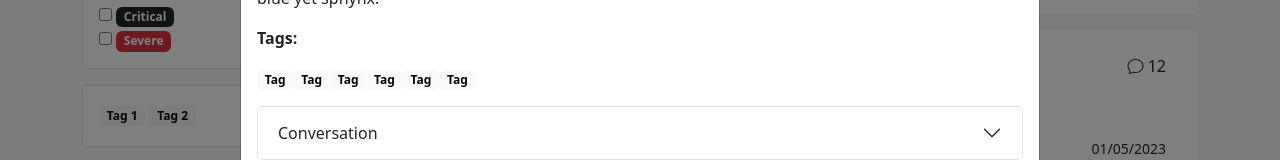
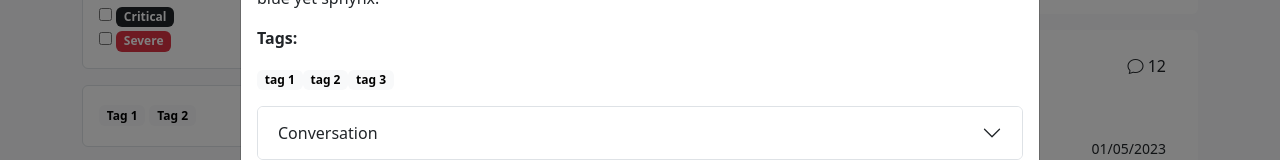
Before and after one commit to iO-Academy/IT-bug-tracking-FE, a React (Vite) app: page / in a window 1280 px wide. Both pictures are taken after a click on the element 782 px from the left and 190 px from the top of the page. Shown: the part 253-413 px from the top of the page. Built offline with nearby package versions, Linux system fonts and the light colour scheme.

Commit message:
Collapser with just CSS classes

```diff
--- a/src/Collapse/index.jsx
+++ b/src/Collapse/index.jsx
@@ -1,19 +1,10 @@
 import IssueComment from "../IssueComment/index.jsx";
 import React from "react";
 
-function Collapse({toggle, comments}) {
-    return <>
-        { toggle &&
-            comments.map(comment =>
-                <IssueComment
-                    key={comment.date_created}
-                    name={comment.name}
-                    comment={comment.comment}
-                    dateCreated={comment.date_created}
-                />
-            )
-        }
-    </>
+function Collapse({toggle, children}) {
+    return <div id="collapseOne" className={"collapse" + (toggle ? ' show' : '')}>
+        {children}
+    </div>
 }
 
 export default Collapse
--- a/src/IssueComment/index.jsx
+++ b/src/IssueComment/index.jsx
@@ -1,7 +1,7 @@
 function IssueComment({name, comment, dateCreated}) {
 
     return (
-        <div className="accordion-body mb-3 border-bottom">
+        <div className="mb-3 p-3 border-bottom">
             <h6>{name} <small className="float-end">{dateCreated}</small></h6>
             <p>{comment}</p>
         </div>
--- a/src/IssuePopUp/index.jsx
+++ b/src/IssuePopUp/index.jsx
@@ -1,6 +1,7 @@
 import Tags from "../Tags/index.jsx";
 import React, {useEffect, useState} from "react";
 import Collapse from "../Collapse/index.jsx";
+import IssueComment from "../IssueComment/index.jsx";
 
 function IssuePopUp({closeModal, id}) {
     const [issue, setIssue] = useState(null)
@@ -50,11 +51,9 @@ function IssuePopUp({closeModal, id}) {
                     <p>{issue.description}</p>
                     <div className="mb-3">
                         <p><strong>Tags:</strong></p>
-                        <span className="badge text-bg-light">Tag</span><span
-                        className="badge text-bg-light">Tag</span><span
-                        className="badge text-bg-light">Tag</span><span
-                        className="badge text-bg-light">Tag</span><span
-                        className="badge text-bg-light">Tag</span><span className="badge text-bg-light">Tag</span>
+                        {
+                            issue.tags.map(tag => <span className="badge text-bg-light">{tag}</span>)
+                        }
                     </div>
 
                     <div className="accordion" id="accordionExample">
@@ -66,7 +65,17 @@ function IssuePopUp({closeModal, id}) {
                                     Conversation
                                 </button>
                             </h2>
-                            <Collapse toggle={commentToggle} comments={issue.comments}></Collapse>
+                            <Collapse toggle={commentToggle} comments={issue.comments}>
+                                {
+                                    issue.comments.map(comment =>
+                                        <IssueComment
+                                            key={comment.date_created}
+                                            name={comment.name}
+                                            comment={comment.comment}
+                                            dateCreated={comment.date_created}
+                                        />
+                                )}
+                            </Collapse>
                         </div>
                     </div>
                 </div>
```
